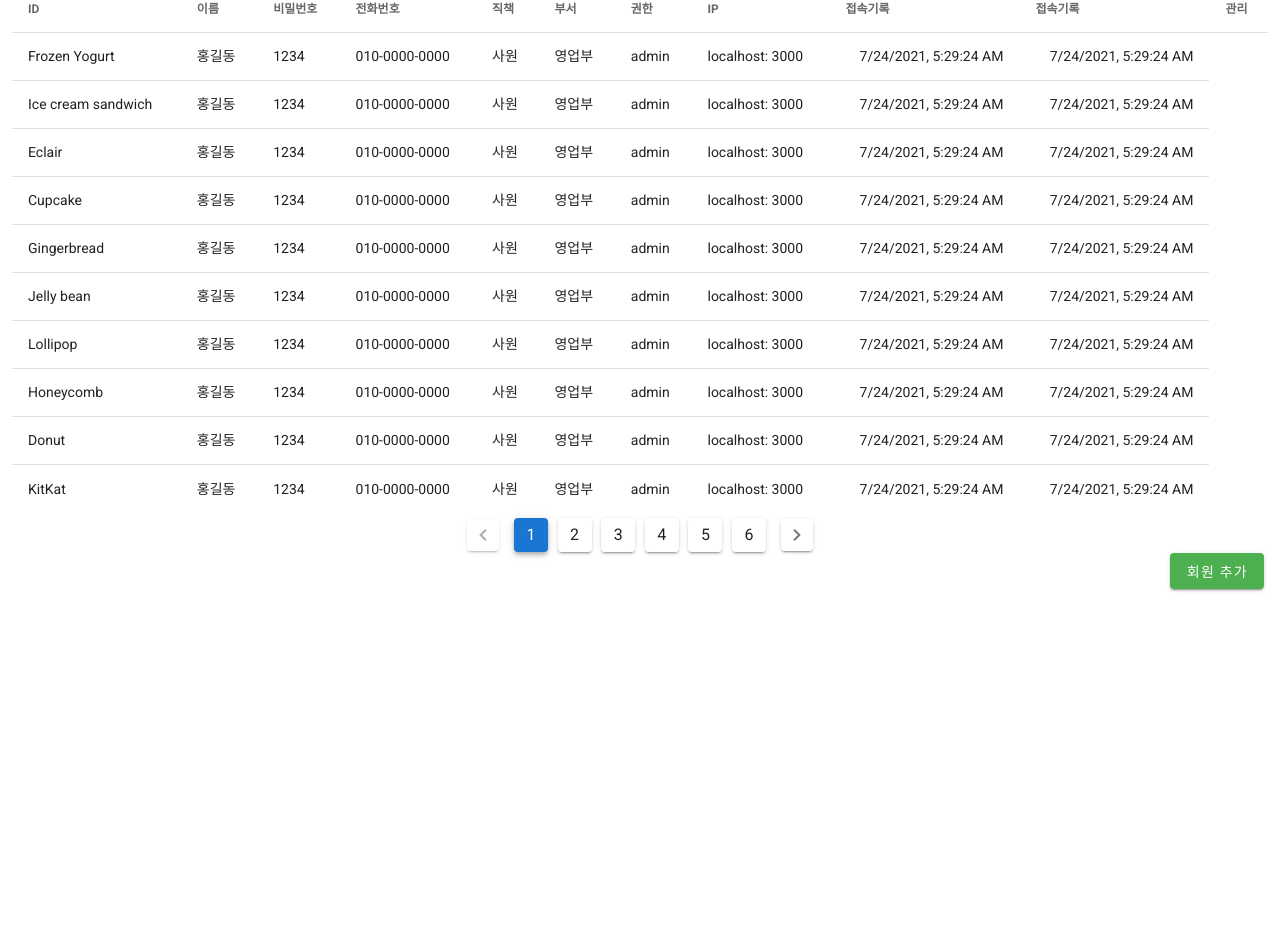
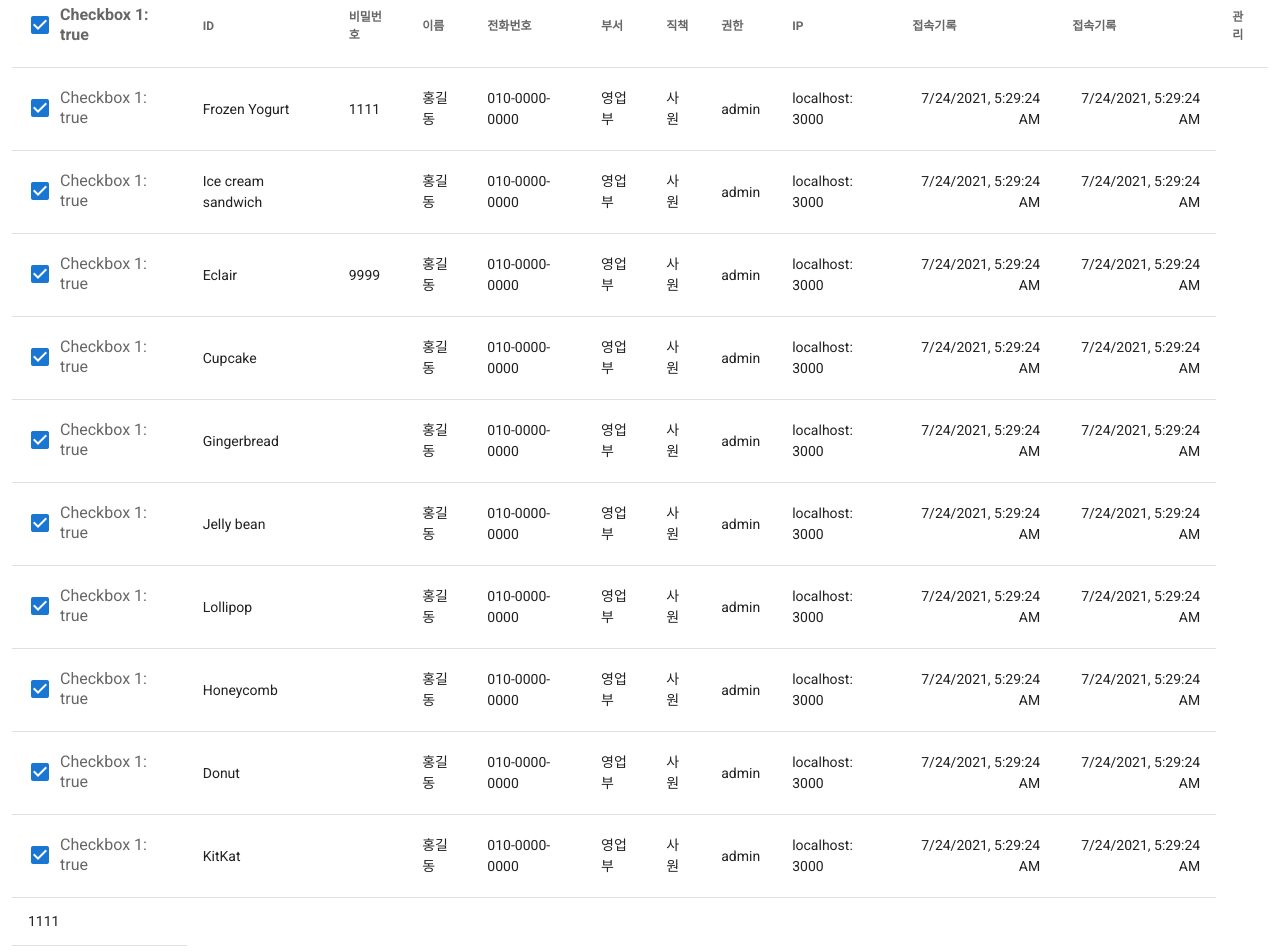
Before and after one commit to devxian96/file-management-system, a Nuxt app: page /inspire in a window 1280 px wide. Shown: the part 189-1141 px from the top of the page. Before the commit the page ends 800 px from the top, so only its background shows below. Built offline with nearby package versions, Linux system fonts and the light colour scheme.

Commit message:
fix: ver1 - 표의 각 칸에 데이터 직접 지정 가능케 변경, 체크박스 추가

```diff
--- a/pages/inspire.vue
+++ b/pages/inspire.vue
@@ -18,44 +18,67 @@
     <v-simple-table>
       <template #default>
         <thead>
-          <!-- 상단 가로열 추가 시작 -->
+          <!-- 테이블 헤더 추가 시작 -->
           <!-- 기존에 ID를 name 태그로 정했기에
           실제 ID목록을 name태그로, 실명 목록을 realname태그로 지정 -->
           <tr>
+            <th>
+              <v-checkbox
+                v-model="checkbox"
+                :label="`Checkbox 1: ${checkbox.toString()}`"
+              ></v-checkbox>
+            </th>
             <th class="text-name">ID</th>
+            <th class="text-passWord">비밀번호</th>
             <th class="text-realName">이름</th>
-            <th class="text-passWord">비밀번호</th>
             <th class="text-phoneNumber">전화번호</th>
+            <th class="text-division">부서</th>
             <th class="text-position">직책</th>
-            <th class="text-division">부서</th>
             <th class="text-level">권한</th>
             <th class="text-protocol">IP</th>
             <th class="text-log">접속기록</th>
             <th class="text-log">접속기록</th>
             <th class="text-admin">관리</th>
           </tr>
-          <!-- 상단 가로열 추가 종료-->
+          <!-- 테이블 헤더 추가 종료-->
         </thead>
         <tbody>
           <tr
             v-for="item in desserts"
             :key="item.name"
-            @click="
+          >
+            <!-- 위 tr태그 안에서 끌어내려 주석 처리
+              @click="
               $router.push(
                 '/file/current-status-of-nonconformities-and-improvement-measures/1'
               )
-            "
-          >
+            " -->
+          <!-- 표 데이터 추가 시작 -->
+          <!-- 데이터 안의 스트링은 변수 지정 작업 필요 -->
+            <td>
+              <v-checkbox
+                v-model="checkbox"
+                :label="`Checkbox 1: ${checkbox.toString()}`"
+              ></v-checkbox>
+            </td>
             <td class="text-name">{{ item.name }}</td>
+            <td class="text-passWord">{{ item.passWord }}</td>
             <td class="text-realName">홍길동</td>
-            <td class="text-passWord">1234</td>
             <td class="text-PhoneNumber">010-0000-0000</td>
+            <td class="text-division">영업부</td>
             <td class="text-position">사원</td>
-            <td class="text-division">영업부</td>
             <td class="text-level">admin</td>
             <td class="text-protocol">localhost: 3000</td>
+
             <td class="text-right">{{ item.date }}</td>
             <td class="text-right">{{ item.date }}</td>
+            <!-- 표 데이터 추가 종료-->
+          </tr>
+          <tr
+            v-for="item in desserts"
+            :key="item.name"
+          >
+          <td class="text-passWord">{{ item.passWord }}</td>
           </tr>
         </tbody>
       </template>
@@ -80,11 +103,21 @@
 export default {
   data() {
     return {
+      checkbox: true,
       page: 1,
       desserts: [
         {
           name: 'Frozen Yogurt',
           date: new Date().toLocaleString(),
+          passWord: 1111
+
+          // text-realName">홍길동`
+          // text-PhoneNumber">010-0000-0000`
+          // text-division">영업부`
+          // text-position">사원`
+          // text-level">admin`
+          // text-protocol">localhost: 3000`
+
         },
         {
           name: 'Ice cream sandwich',
@@ -93,6 +126,7 @@ export default {
         {
           name: 'Eclair',
           date: new Date().toLocaleString(),
+          passWord: 9999,
         },
         {
           name: 'Cupcake',
```
